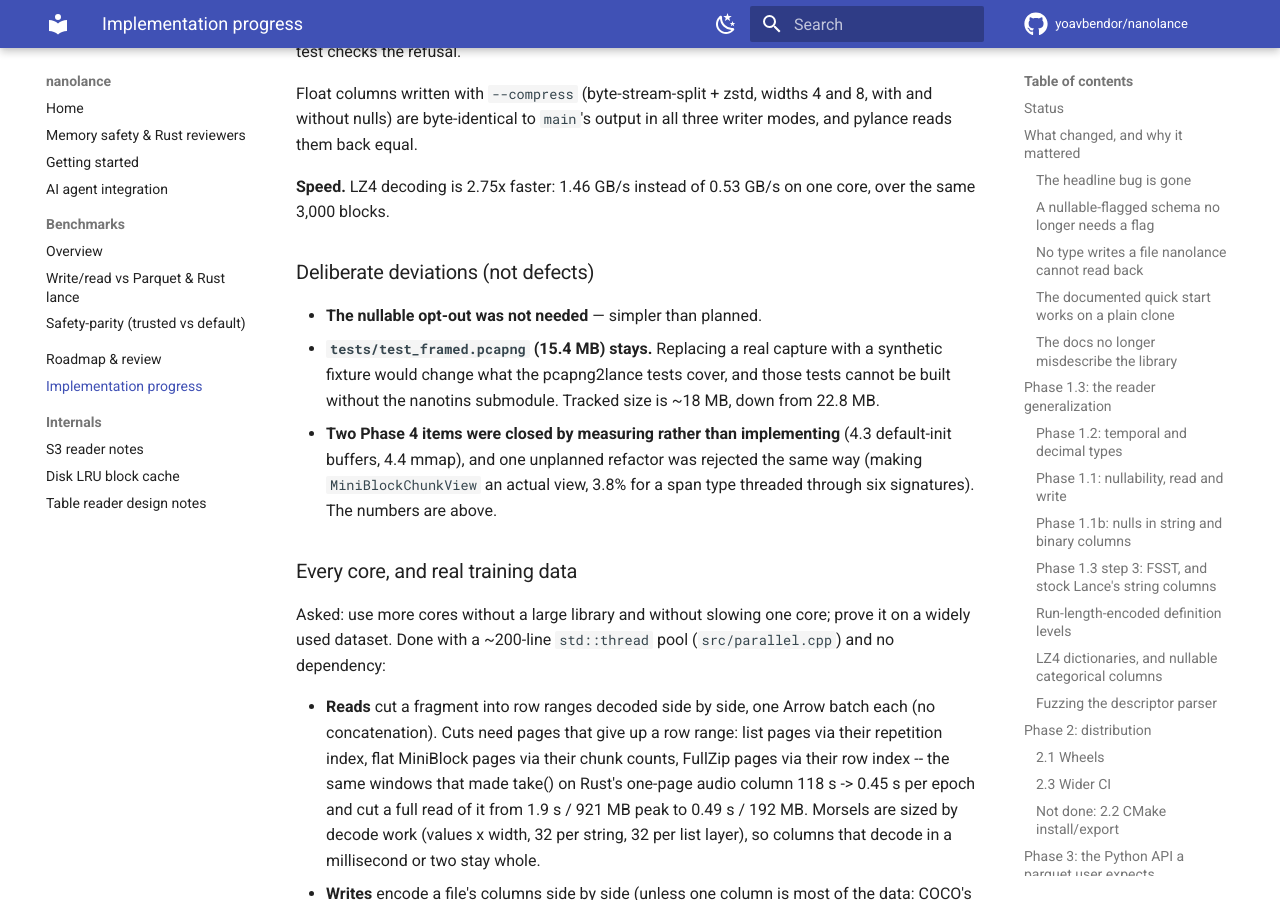
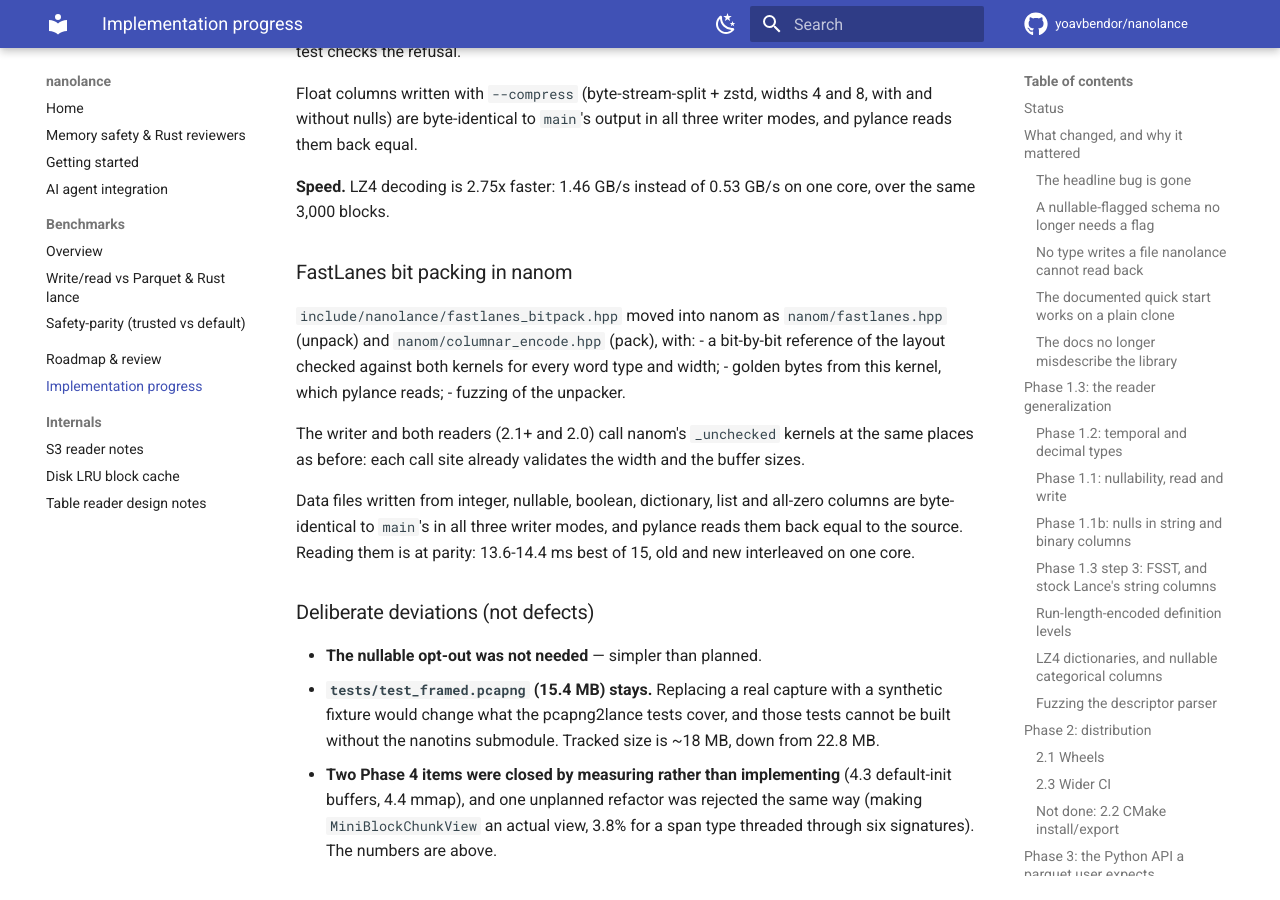
Before and after one commit to yoavbendor/nanolance, an MkDocs documentation site: the page built from docs/PROGRESS.md, in a window 1280 px wide and 900 px high, scrolled down 67259 px. Built offline with MkDocs 1.6.1 and Material for MkDocs 9.7.7, drawn with Linux system fonts in a browser that asks for light colours; comment, search, counter and statistics services are not loaded.

Commit message:
FastLanes bit packing from nanom
include/nanolance/fastlanes_bitpack.hpp moved into nanom: nanom/fastlanes.hpp unpacks,
nanom/columnar_encode.hpp packs. nanom now tests the kernels against a bit-by-bit reference of the
layout and golden bytes from this kernel, and fuzzes the unpacker. The writer and the 2.1+ / 2.0
readers call nanom's _unchecked kernels at the same places as before; each site already validates
the width and buffer sizes. nanom is pinned at 81bf38f.

Verified:
- Data files from integer (u8..i64), nullable, boolean, dictionary, list and all-zero columns are
  byte-identical to main's in all three writer modes; pylance reads them back equal to the source.
- Reads are at parity (13.6-14.4 ms best of 15, old and new interleaved on one core).
- 56/56 ctest and 1,808 Python tests pass; the whole tree compiles with clang-18.

Co-Authored-By: Claude Opus 5.5 <noreply@anthropic.com>
Claude-Session: https://claude.ai/code/session_016QKNrGHBBtqzKAhrfsy7Ks

```diff
--- a/CMakeLists.txt
+++ b/CMakeLists.txt
@@ -226,7 +226,7 @@ set(NANO_LANCE_BLOB_V2_GOLDEN_DIR "${CMAKE_CURRENT_BINARY_DIR}/golden/blob_v2")
 # them (C++23), so nanolance's public headers stay C++20.
 FetchContent_Declare(nanom
     GIT_REPOSITORY https://github.com/yoavbendor/nanom.git
-    GIT_TAG 6b234e66cce18ff7a9063b79dae01c34668e97ab
+    GIT_TAG 81bf38f09123ae9810d9d7a4eabd0a781828595d
     GIT_SHALLOW FALSE)
 FetchContent_GetProperties(nanom)
 if(NOT nanom_POPULATED)
--- a/docs/PROGRESS.md
+++ b/docs/PROGRESS.md
@@ -2537,6 +2537,22 @@ equal.
 
 **Speed.** LZ4 decoding is 2.75x faster: 1.46 GB/s instead of 0.53 GB/s on one core, over the
 same 3,000 blocks.
+
+### FastLanes bit packing in nanom
+
+`include/nanolance/fastlanes_bitpack.hpp` moved into nanom as `nanom/fastlanes.hpp` (unpack) and
+`nanom/columnar_encode.hpp` (pack), with:
+- a bit-by-bit reference of the layout checked against both kernels for every word type and width;
+- golden bytes from this kernel, which pylance reads;
+- fuzzing of the unpacker.
+
+The writer and both readers (2.1+ and 2.0) call nanom's `_unchecked` kernels at the same places as
+before: each call site already validates the width and the buffer sizes.
+
+Data files written from integer, nullable, boolean, dictionary, list and all-zero columns are
+byte-identical to `main`'s in all three writer modes, and pylance reads them back equal to the
+source. Reading them is at parity: 13.6-14.4 ms best of 15, old and new interleaved on one core.
+
 
 ### Deliberate deviations (not defects)
 
```
Also changed, not shown: 4 other files.
